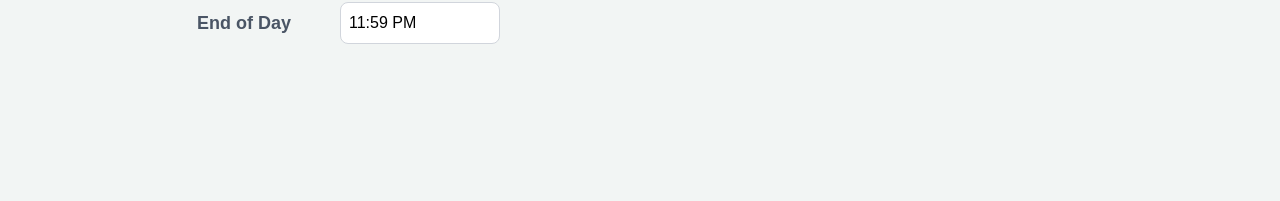
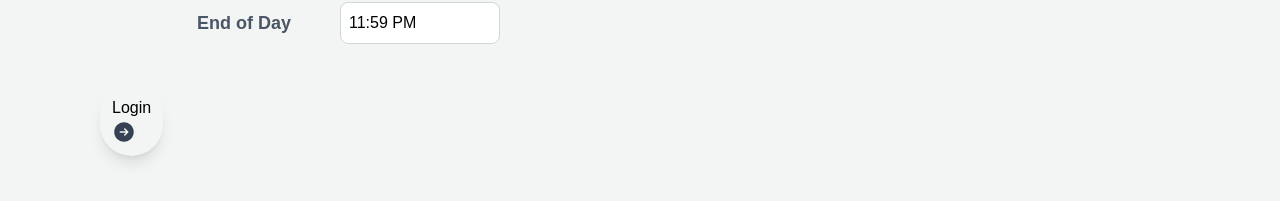
Before and after one commit to isabelfaulds/yearly-progress-bars, a React (Vite) app in the folder frontend-web/: page /settings in a window 1280 px wide. Shown: the part 281-482 px from the top of the page. Built offline with nearby package versions, Linux system fonts and the light colour scheme.

Commit message:
Moving pages to routes folder

```diff
--- a/frontend-web/src/App.jsx
+++ b/frontend-web/src/App.jsx
@@ -1,7 +1,7 @@
 import { useState } from "react";
 import "./index-output.css";
 import ProgressBar from "./ProgressBar";
-import Settings from "./Settings";
+import Settings from "./routes/Settings";
 import { BrowserRouter as Router, Routes, Route } from "react-router-dom";
 import { Link, useLocation } from "react-router-dom";
 
--- a/frontend-web/src/Settings.jsx
+++ b/frontend-web/src/routes/Settings.jsx
@@ -1,6 +1,6 @@
 import { useState } from "react";
-import TimePicker from "./components/TimePicker";
-import { XMarkIcon } from "@heroicons/react/24/solid";
+import TimePicker from "../components/TimePicker";
+import { XMarkIcon, ArrowRightCircleIcon } from "@heroicons/react/24/solid";
 
 const Settings = () => {
   const [dayEndHourSetting, dayEndHourSettingValue] = useState(
@@ -24,7 +24,6 @@ const Settings = () => {
       <div className="text-gray-800 pl-8 text-2xl sm:text-4xl font-bold ">
         Settings
       </div>
-
       <button
         onClick={() => (window.location.href = "/")}
         className="fixed top-7 right-4 p-3 text-white rounded-full rounded-full shadow-lg focus:outline-none hover:border-2"
@@ -53,6 +52,12 @@ const Settings = () => {
           />
         </div>
       </div>
+      <button
+        onClick={() => (window.location.href = "/settings")}
+        className="ml-5 mt-6 p-3 text-gray rounded-full rounded-full shadow-lg focus:outline-none hover:border-2"
+      >
+        Login <ArrowRightCircleIcon className="text-gray-700 h-6 w-6" />
+      </button>
     </div>
   );
 };
```
